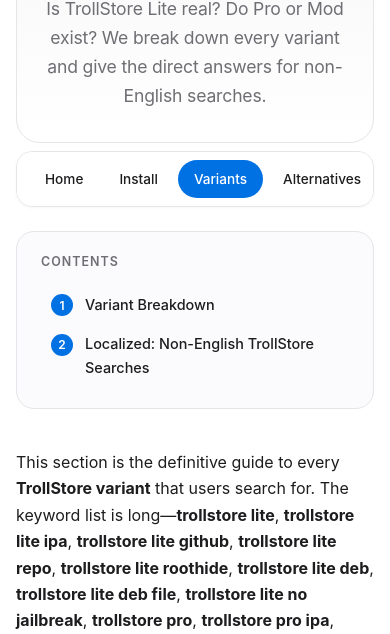
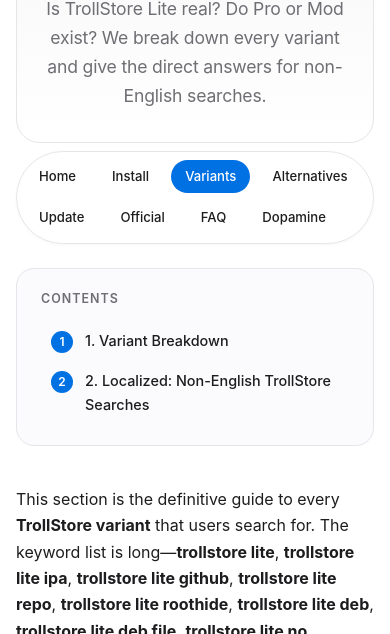
Before and after one commit to 927520fyx/ios, a plain HTML site: page variants.html in a window 390 px wide. Shown: the part 190-824 px from the top of the page. Drawn offline with Linux system fonts and the light colour scheme.

Commit message:
Add files via upload

```diff
--- a/variants.html
+++ b/variants.html
@@ -11,7 +11,7 @@
   gtag('config', 'G-JWF0BPSMBV');
 </script>
 <meta charset="UTF-8">
-<meta name="viewport" content="width=device-width, initial-scale=1.0, maximum-scale=1.0, user-scalable=no">
+<meta name="viewport" content="width=device-width, initial-scale=1.0">
 
 <title>TrollStore Variants 2026: Lite, Pro, 2, v2, Beta &amp; Mod Explained</title>
 
@@ -39,31 +39,6 @@
 <!-- 同步更新 Twitter 描述 -->
 <meta name="twitter:description" content="TrollStore variants explained: Lite (jailbreak only), Pro/Mod (fake), v2 (same as 2), and Beta. Plus localized answers for non-English searches.">
 <meta name="twitter:image" content="https://927520fyx.github.io/ios/og-image.jpg">
-
-<!-- 强力拦截 iOS Safari 双击缩放和双指手势缩放（iOS 10+ 会忽略 viewport 的 user-scalable=no，必须用 JS） -->
-<script>
-  // 1. 拦截双指捏合缩放 (iOS 10+ Safari)
-  document.addEventListener('gesturestart', function (e) {
-    e.preventDefault();
-  });
-
-  // 2. 拦截双击放大
-  var lastTouchEnd = 0;
-  document.addEventListener('touchend', function (event) {
-    var now = (new Date()).getTime();
-    if (now - lastTouchEnd <= 300) {
-      event.preventDefault(); // 阻止两次点击间隔小于 300ms 时的默认放大行为
-    }
-    lastTouchEnd = now;
-  }, false);
-
-  // 3. 防止双击输入框导致放大
-  document.addEventListener('touchstart', function (event) {
-    if (event.touches.length > 1) {
-      event.preventDefault(); // 拦截多指触摸（捏合）
-    }
-  }, { passive: false });
-</script>
 
 <style>
   :root {
@@ -98,8 +73,6 @@
     padding: 0 20px;
     -webkit-font-smoothing: antialiased;
     -moz-osx-font-smoothing: grayscale;
-    touch-action: manipulation; /* 消除点击延迟 */
-    overflow-x: hidden; /* 防止横向溢出 */
   }
   article {
     max-width: 800px;
@@ -154,7 +127,7 @@
     word-break: break-word;
   }
 
-  /* iOS 风格导航条 - 与首页/安装页保持一致 */
+  /* iOS 风格导航条 */
   .site-nav {
     display: flex;
     gap: 8px;
@@ -189,7 +162,6 @@
     font-weight: 500;
     color: var(--text);
     transition: background 0.2s ease, color 0.2s ease;
-    white-space: nowrap; /* 防止文字换行破坏胶囊形状 */
   }
   .site-nav a:hover {
     background: #f5f5f7;
@@ -383,7 +355,6 @@
     line-height: 1.7;
   }
 
-  /* 手机端适配 */
   @media (max-width: 600px) {
     body { font-size: 16px; padding: 0 16px; }
     article { padding: 32px 0 64px; }
@@ -395,31 +366,8 @@
     .lede { font-size: 1.02rem; }
     table { font-size: 0.82rem; }
     th, td { padding: 11px 13px; }
-
-    /* 手机端导航条：改为可横向滑动的单行胶囊 */
-    .site-nav {
-      flex-wrap: nowrap;
-      overflow-x: auto;
-      -webkit-overflow-scrolling: touch;
-      border-radius: 16px;
-      padding: 8px 12px;
-      gap: 4px;
-      justify-content: flex-start;
-      scrollbar-width: none;
-      -ms-overflow-style: none;
-      touch-action: pan-x;
-    }
-    .site-nav::-webkit-scrollbar {
-      display: none;
-    }
-    .site-nav span {
-      display: none;
-    }
-    .site-nav a {
-      padding: 8px 16px;
-      font-size: 0.85rem;
-    }
-
+    .site-nav { font-size: 0.82rem; }
+    .site-nav span { display: none; }
     .toc li a { padding: 8px 10px; font-size: 0.9rem; }
     .lang-block { padding: 16px 16px; }
   }
@@ -457,7 +405,7 @@
 }
 </script>
 </head>
-<body id="top">
+<body>
 <article>
 
 <div class="hero">
@@ -470,7 +418,7 @@
   <span>Site</span>
   <a href="index.html" title="TrollStore Home &amp; Download">Home</a>
   <a href="install.html" title="TrollStore Install Guide">Install</a>
-  <a href="#top" title="TrollStore Variants" aria-current="page">Variants</a>
+  <a href="#" title="TrollStore Variants" aria-current="page">Variants</a>
   <a href="alternatives.html" title="TrollStore Alternatives &amp; Jailbreak">Alternatives</a>
   <a href="update.html" title="TrollStore Update &amp; Usage">Update</a>
   <a href="official.html" title="TrollStore Official Source &amp; Device Compatibility">Official</a>
@@ -481,8 +429,8 @@
 <div class="toc">
   <strong>Contents</strong>
   <ol>
-    <li><a href="#variants" title="Jump to Variant Breakdown">Variant Breakdown</a></li>
-    <li><a href="#localized" title="Jump to Localized Answers">Localized: Non-English TrollStore Searches</a></li>
+    <li><a href="#variants">1. Variant Breakdown</a></li>
+    <li><a href="#localized">2. Localized: Non-English TrollStore Searches</a></li>
   </ol>
 </div>
 
```
